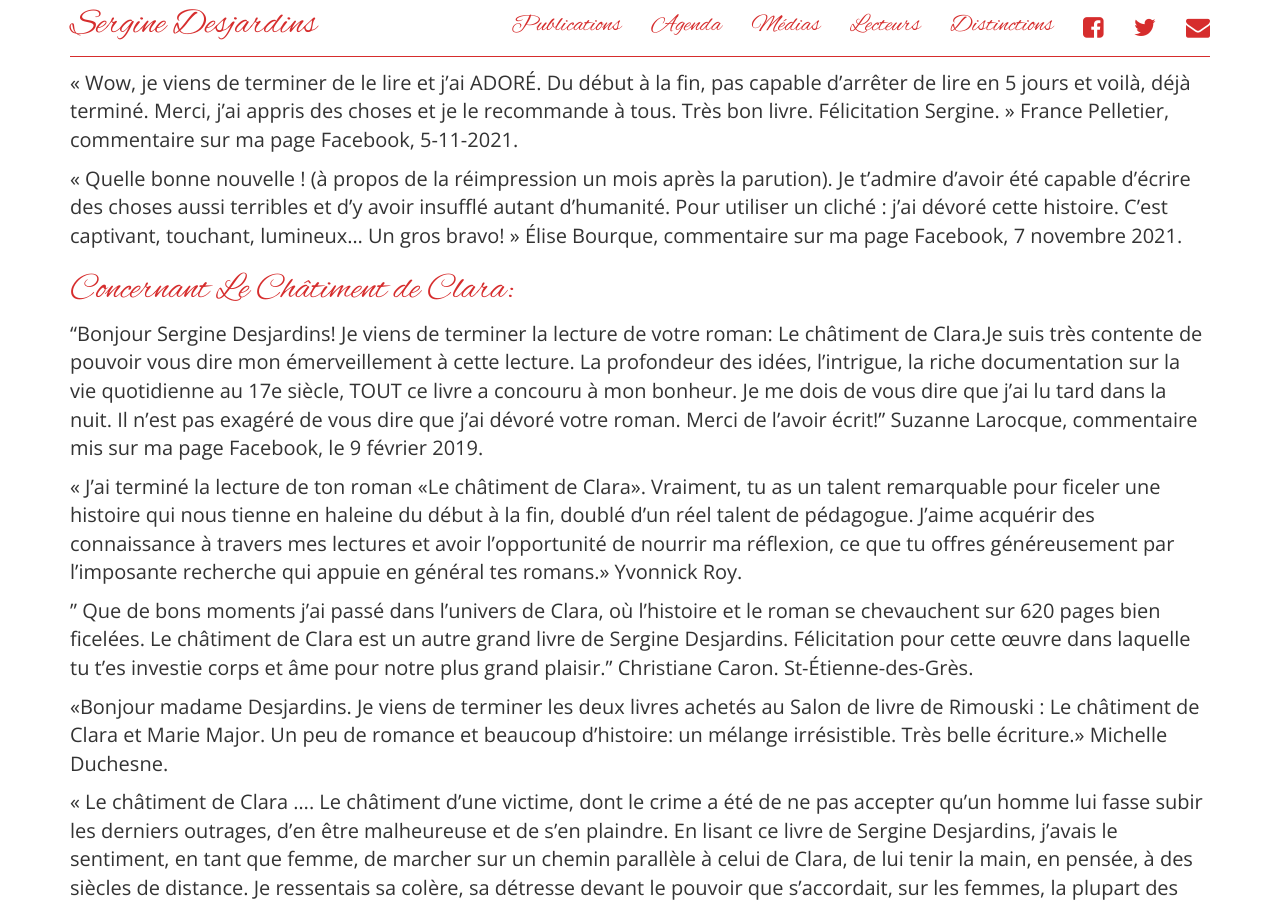
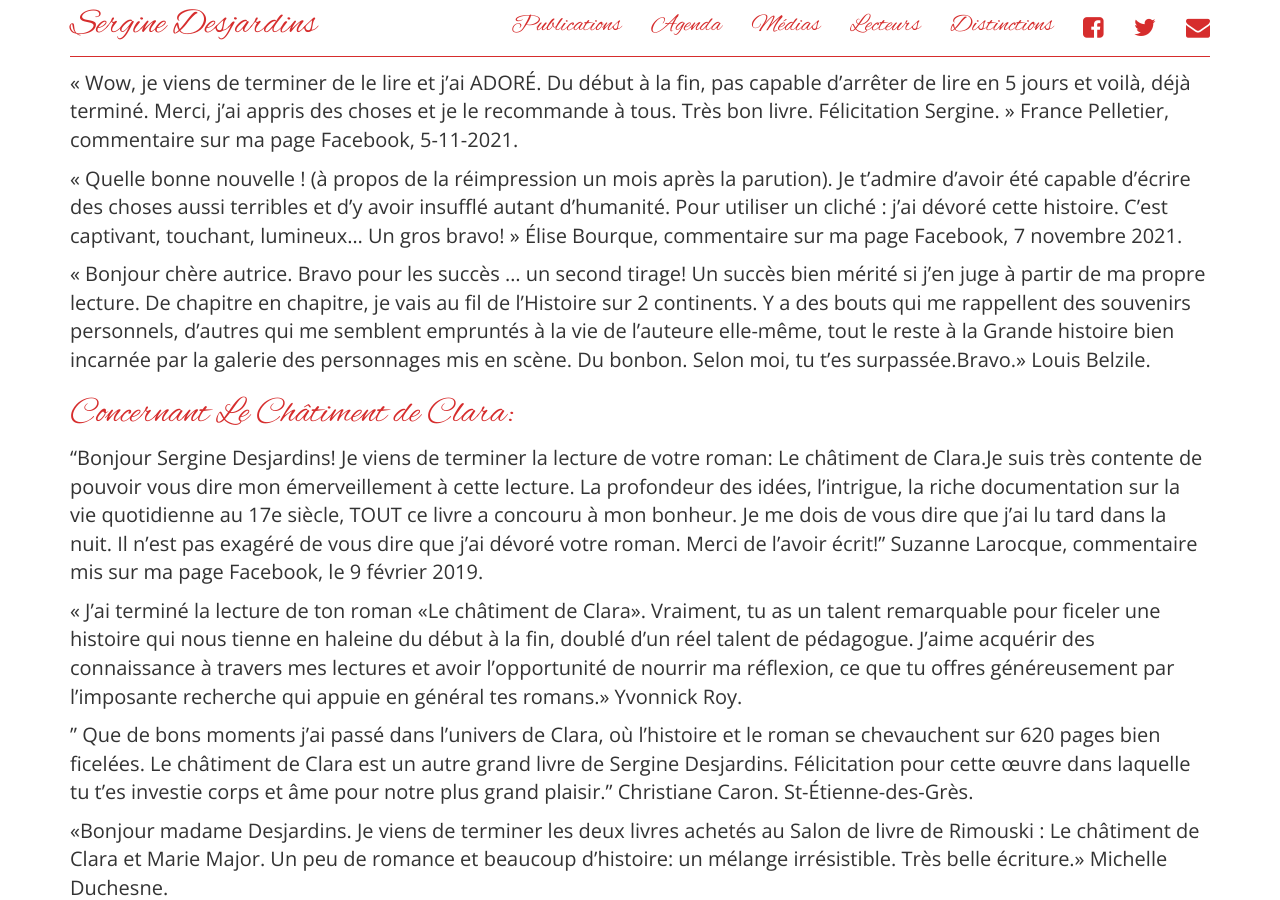
Before and after one commit to serginedesjardins/serginedesjardins.github.io, a Jekyll site: the page built from lecteurs.md, in a window 1280 px wide and 900 px high, scrolled down 2243 px. Built offline with Jekyll 4.4.1, drawn with Linux system fonts in a browser that asks for light colours; nearby versions of some CDN libraries.

Commit message:
Commentaire L. Belzile

```diff
--- a/lecteurs.md
+++ b/lecteurs.md
@@ -50,6 +50,8 @@ Sergine, toute mon émotion à fleur de peau et ma gratitude pour ce tableau de
 « Wow, je viens de terminer de le lire et j’ai ADORÉ. Du début à la fin, pas capable d’arrêter de lire en 5 jours et voilà, déjà terminé. Merci, j’ai appris des choses et je le recommande à tous. Très bon livre. Félicitation Sergine. » France Pelletier, commentaire sur ma page Facebook, 5-11-2021.
 
 « Quelle bonne nouvelle ! (à propos de la réimpression un mois après la parution). Je t’admire d’avoir été capable d’écrire des choses aussi terribles et d’y avoir insufflé autant d’humanité. Pour utiliser un cliché : j’ai dévoré cette histoire. C’est captivant, touchant, lumineux… Un gros bravo! » Élise Bourque, commentaire sur ma page Facebook, 7 novembre 2021.
+
+« Bonjour chère autrice. Bravo pour les succès ... un second tirage! Un succès bien mérité si j'en juge à partir de ma propre lecture. De chapitre en chapitre, je vais au fil de l'Histoire sur 2 continents. Y a des bouts qui me rappellent des souvenirs personnels, d'autres qui me semblent empruntés à la vie de l'auteure elle-même, tout le reste à la Grande histoire bien incarnée par la galerie des personnages mis en scène. Du bonbon. Selon moi, tu t'es surpassée.Bravo.» Louis Belzile.
 
 # Concernant Le Châtiment de Clara:
 
```
